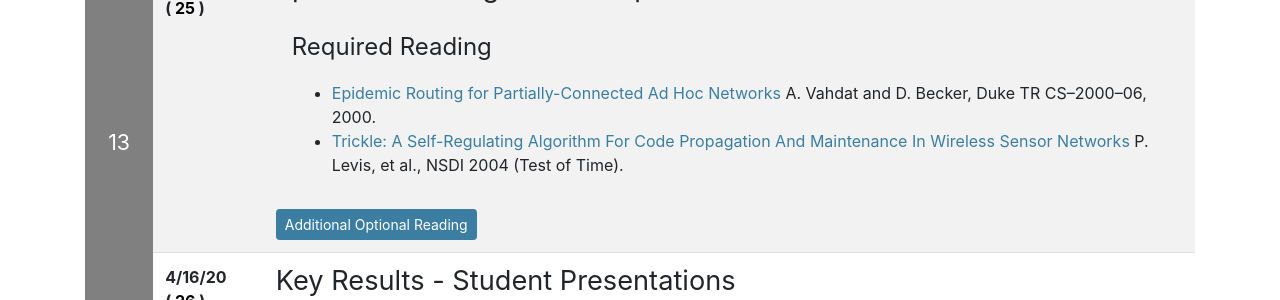
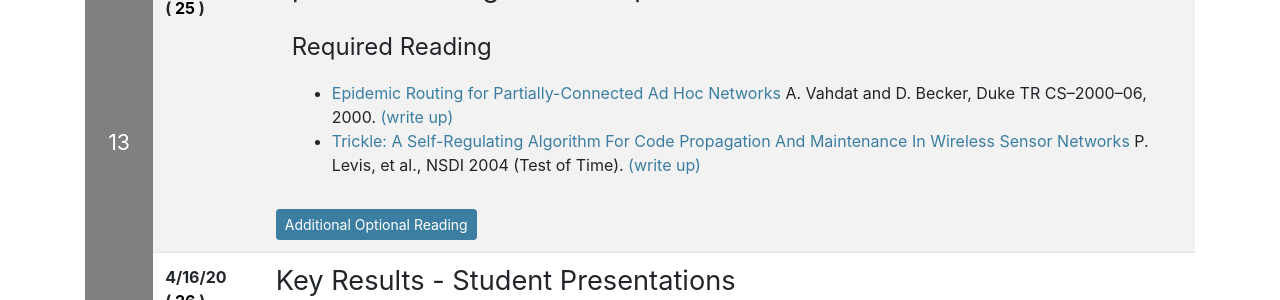
Before and after one commit to deculler/cs262b-sp20, a Jekyll site: the page built from index.md, in a window 1280 px wide and 900 px high, scrolled down 7043 px. Shown: the part 153-453 px from the top of the window. Built offline with Jekyll 4.4.1, drawn with Linux system fonts in a browser that asks for light colours; nearby versions of some CDN libraries; our own code applies the rules of GitHub Pages for plain Markdown files.

Commit message:
add l25 writeups

```diff
--- a/index.md
+++ b/index.md
@@ -457,8 +457,8 @@ Class time available to work on projects.
 
 <div class="reading">
 <div class="required_reading" markdown="1">
-* [Epidemic Routing for Partially-Connected Ad Hoc Networks](http://issg.cs.duke.edu/epidemic/epidemic.pdf) A. Vahdat and D. Becker, Duke TR CS–2000–06, 2000.
-* [Trickle: A Self-Regulating Algorithm For Code Propagation And Maintenance In Wireless Sensor Networks](https://www.usenix.org/legacy/publications/library/proceedings/nsdi04/tech/levisTrickle/levisTrickle.pdf) P. Levis, et al., NSDI 2004 (Test of Time).
+* [Epidemic Routing for Partially-Connected Ad Hoc Networks](http://issg.cs.duke.edu/epidemic/epidemic.pdf) A. Vahdat and D. Becker, Duke TR CS–2000–06, 2000. [(write up)](https://docs.google.com/forms/d/e/1FAIpQLSc2CE8GL8h99IiaXBPQSnQPA17VLgmT7L3oKwbK5fAb-OLWhg/viewform)
+* [Trickle: A Self-Regulating Algorithm For Code Propagation And Maintenance In Wireless Sensor Networks](https://www.usenix.org/legacy/publications/library/proceedings/nsdi04/tech/levisTrickle/levisTrickle.pdf) P. Levis, et al., NSDI 2004 (Test of Time). [(write up)](https://docs.google.com/forms/d/e/1FAIpQLSdFaOVSXcn-SjKyDxs-y_1DmYTHD7KtT9sQK5iwNbk4fxKq2Q/viewform)
 </div>
 <div class="optional_reading" markdown="1">
 * [Directed diffusion: a scalable and robust communication paradigm for sensor networks](http://people.cs.uchicago.edu/~ravenben/classes/333/papers/ige00.pdf)
```
